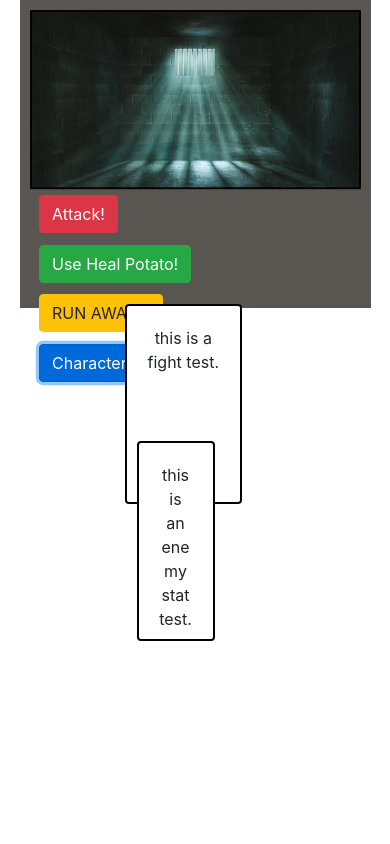
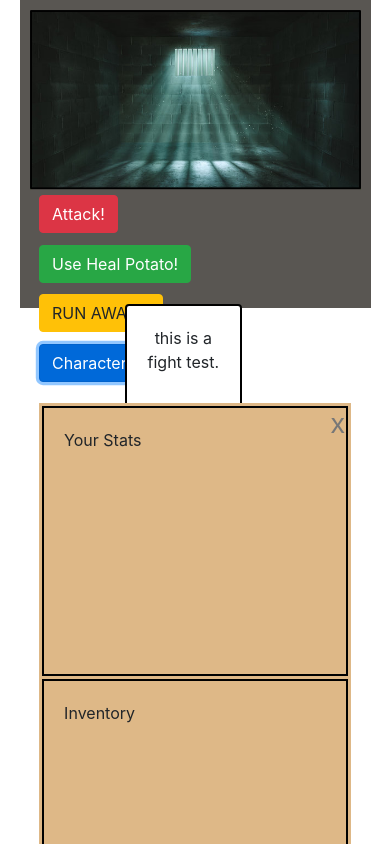
Before and after one commit to maurorosalesjr/PokeRPG, a website built with webpack: page src/index.html in a window 390 px wide. Both pictures are taken after a click on the button "Character Sheet". Shown: the top 844 px of the page. Built offline with nearby package versions, Linux system fonts and the light colour scheme.

Commit message:
added functionality to character sheet, and exit of character sheet

```diff
--- a/src/css/styles.css
+++ b/src/css/styles.css
@@ -52,7 +52,7 @@ img {
 }
 
 #attack {
-  margin-top:50%;
+  margin-top:30%;
 }
 
 #healPotato {
@@ -93,8 +93,39 @@ img {
 
 #characterSheet {
   z-index: 7;
+  position: absolute;
+  margin-top: -65%;
+  background-color: burlywood;
+  height: 80%;
+  width: 80%;
+  margin-left: 10%;
+  margin-right: 10%;
   display: none;
 }
+
+#yourStats {
+  z-index: 8;
+  border: 2px solid black;
+  margin: 1%;
+  height: 40%;
+  display: block;
+}
+
+#inventory {
+  z-index: 8;
+  border: 2px solid black;
+  height: 40%;
+  margin: 1%;
+  display: block;
+}
+
+#score {
+  z-index: 8;
+  border: 2px solid black;
+  margin: 1%;
+  display: block;
+}
+
 
 #randomPoke {
   z-index: 4;
@@ -103,3 +134,22 @@ img {
   float: right;
   position: fixed;
 }
+
+.closeClass {
+	background-color: transparent;
+  float: right;
+  margin-right: 2%;
+	cursor: pointer;
+	color: #777777;
+	font-family: Arial;
+	font-size: 28px;
+	padding: 0px 0px;
+	text-decoration: none;
+}
+.closeClass:hover {
+	background-color: transparent;
+}
+.closeClass:active {
+	position: relative;
+	top: 1px;
+}
--- a/src/index.html
+++ b/src/index.html
@@ -6,8 +6,7 @@
 <body>
   <img src="assets/images/dungeonwall3.jpeg" id="backgroundImg">
   <img src="assets/images/overlay.png" id="menuBackground">
-  <!--<button class="btn-danger" id="randomPoke">poke</button>
-  <div class="showPoke"></div>-->
+  <div class="showPoke"></div>
 
   <button class="btn menuButton btn-danger" id="attack">Attack!</button><br>
   <button class="btn menuButton btn-success" id="healPotato">Use Heal Potato!</button><br>
@@ -26,7 +25,18 @@
   </div>
 </div>
 
-
+<div class="card-deck" id="characterSheet">
+  <a href="#" class="closeClass" id="closeCharacterSheet">x</a>
+  <div class="card-body" id="yourStats">
+    <p class="card-text">Your Stats</p>
+  </div>
+  <div class="card-body" id="inventory">
+    <p class="card-text">Inventory</p>
+  </div>
+  <div class="card-body" id="score">
+    <p class="card-text">Your Score</p>
+  </div>
+</div>
 
 
 
--- a/src/js/index.js
+++ b/src/js/index.js
@@ -2,17 +2,17 @@ import $ from 'jquery';
 import 'bootstrap';
 import 'bootstrap/dist/css/bootstrap.min.css';
 import './../css/styles.css';
-import  Pokemon  from './pokemon.js';
-import { Character } from './rpg.js';
+//import  Pokemon  from './pokemon.js';
+//import { Character } from './rpg.js';
 
-function clearFields() {
-  $('.showPoke').html("");
-}
+// function clearFields() {
+//   $('.showPoke').html("");
+// }
 
-function diceRoller() {
-  let rollDice = Math.floor((Math.random() * 256) + 1);
-  return rollDice;
-}
+// function diceRoller() {
+//   let rollDice = Math.floor((Math.random() * 256) + 1);
+//   return rollDice;
+// }
 
 
 
@@ -20,19 +20,10 @@ function diceRoller() {
 
 
 $(document).ready(function() {
-  $("#randomPoke").click(function () {
-    let Bob = new Character([0, 0, 0, 0], [0, 0, 0, 0], 0, " ", 0);
-    Bob.classStart("Mother", Bob);
-    console.log(Bob.growths);
-    let number = diceRoller();
-    clearFields();
-    let promise = Pokemon.getPokemon(number);
-
-    promise.then(function(response) {
-      const body = JSON.parse(response);
-
-
-      $('.showPoke').html( `${body.species.name}` + `<img src="${body.sprites.front_default}" id="pokemon" />` );
-    });
+  $("#sheetButton").click(function() {
+    $("#characterSheet").show();
+  });
+  $("#closeCharacterSheet").click(function() {
+    $("#characterSheet").toggle();
   });
 });
```
